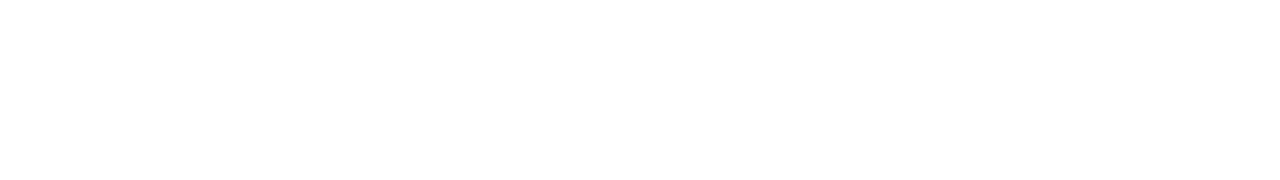
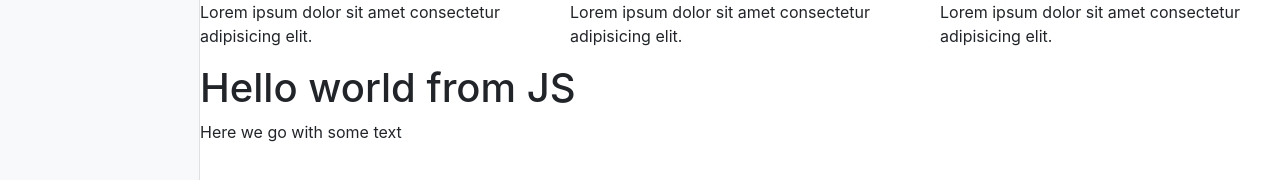
Before and after one commit to Gorizontal/Website-builder-in-pure-JavaScript, a plain HTML site: page index.html in a window 1280 px wide. Shown: the top 180 px of the page. Drawn offline with nearby package versions, Linux system fonts and the light colour scheme.

Commit message:
feat: add foreach

```diff
--- a/index.html
+++ b/index.html
@@ -4,9 +4,33 @@
     <meta charset="UTF-8">
     <meta http-equiv="X-UA-Compatible" content="IE=edge">
     <meta name="viewport" content="width=device-width, initial-scale=1.0">
-    <title>Document</title>
+    <title>Web Builder</title>
+    <link rel="stylesheet" href="https://cdn.jsdelivr.net/npm/bootstrap@4.5.3/dist/css/bootstrap.min.css" integrity="sha384-TX8t27EcRE3e/ihU7zmQxVncDAy5uIKz4rEkgIXeMed4M0jlfIDPvg6uqKI2xXr2" crossorigin="anonymous">
+    <link rel="stylesheet" href="/main.css">
 </head>
 <body>
+  <div class="container-fluid">
+     <div id="panel" class="bg-light sidebar"></div>
+     <div id="site" class="content">
 
+
+
+
+        <div class="row">
+            <div class="col-sm">
+               <p>Lorem ipsum dolor sit amet consectetur adipisicing elit. </p>
+            </div>
+            <div class="col-sm">
+                <p>Lorem ipsum dolor sit amet consectetur adipisicing elit.</p>
+             </div>
+             <div class="col-sm">
+                <p>Lorem ipsum dolor sit amet consectetur adipisicing elit. </p>
+             </div>
+        </div>
+
+     </div>
+  </div>
+
+<script src="/index.js"></script>
 </body>
 </html>
--- /dev/null
+++ b/index.js
@@ -0,0 +1,37 @@
+const model = [
+    {type: 'title',value: 'Hello world from JS'},
+    {type: 'text', value: 'Here we go with some text'},
+    {type: 'columns', value: [
+        '1111111',
+        '2222222',
+        '3333333'
+    ]}
+]
+
+
+const $site = document.querySelector('#site');
+
+model.forEach( block => {
+    let html = '';
+    if(block.type === 'title') {
+        html = `
+        <div class="row">
+            <div class="col-sm">
+                <h1>${block.value}</h1>
+            </div>
+        </div>`
+    } else if (block.type == 'text') {
+        html = `
+        <div class="row">
+            <div class="col-sm">
+                <p>${block.value}</p>
+            </div>
+        </div>
+        `
+    } else if (block.type == 'columns') {
+
+    }
+
+    $site.insertAdjacentHTML('beforeend', html)
+
+})
--- /dev/null
+++ b/main.css
@@ -0,0 +1,22 @@
+#app {
+    position: relative;
+}
+
+.content {
+    position: absolute;
+    top: 0;
+    right: 0;
+    left: 200px;
+}
+
+.sidebar {
+    position: fixed;
+    top: 0;
+    bottom: 0;
+    left: 0;
+    width: 200px;
+    z-index: 100;
+    padding: 10px;
+    box-shadow: inset -1px 0 0 rgba(0, 0, 0, .1);
+    overflow-y: auto;
+}
```
